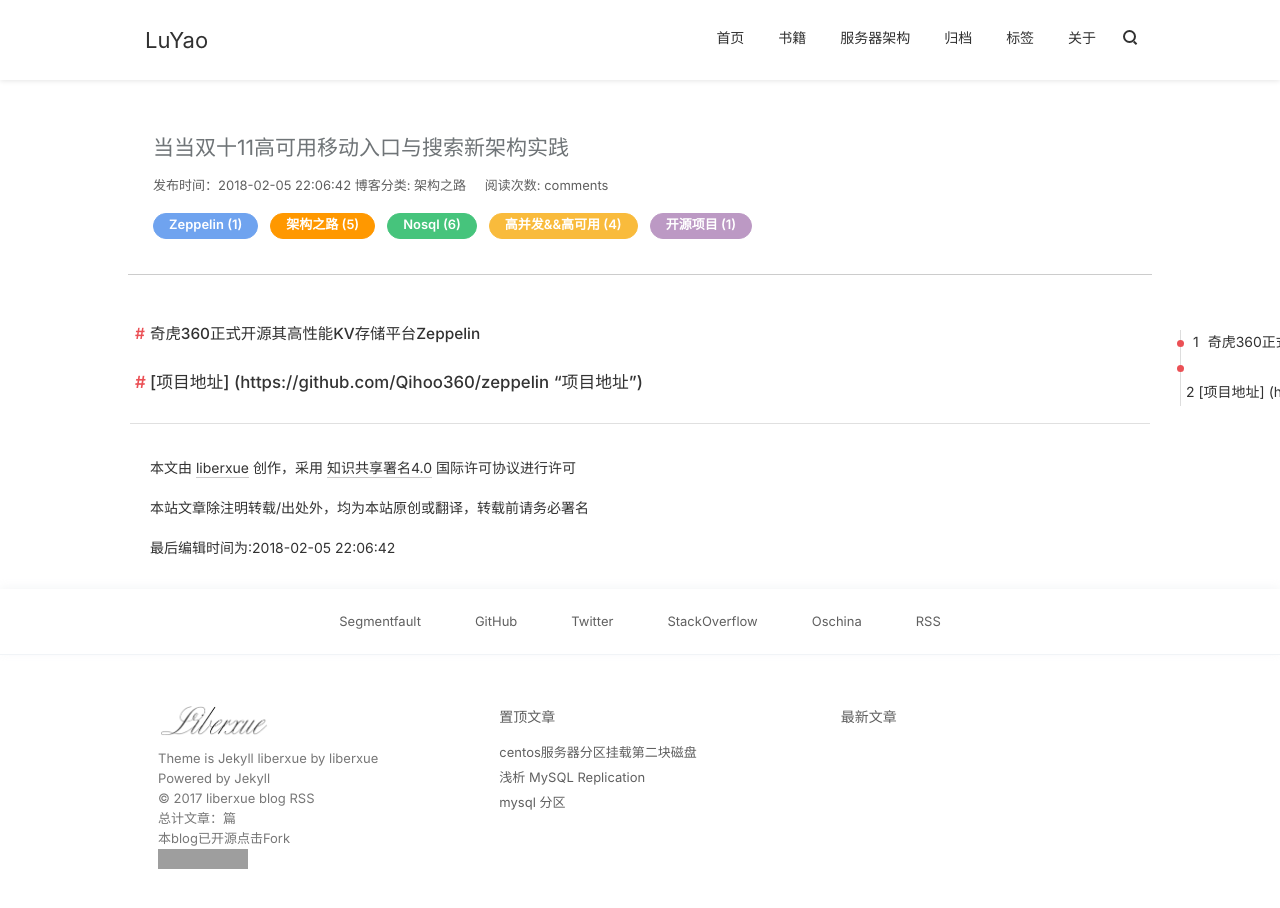
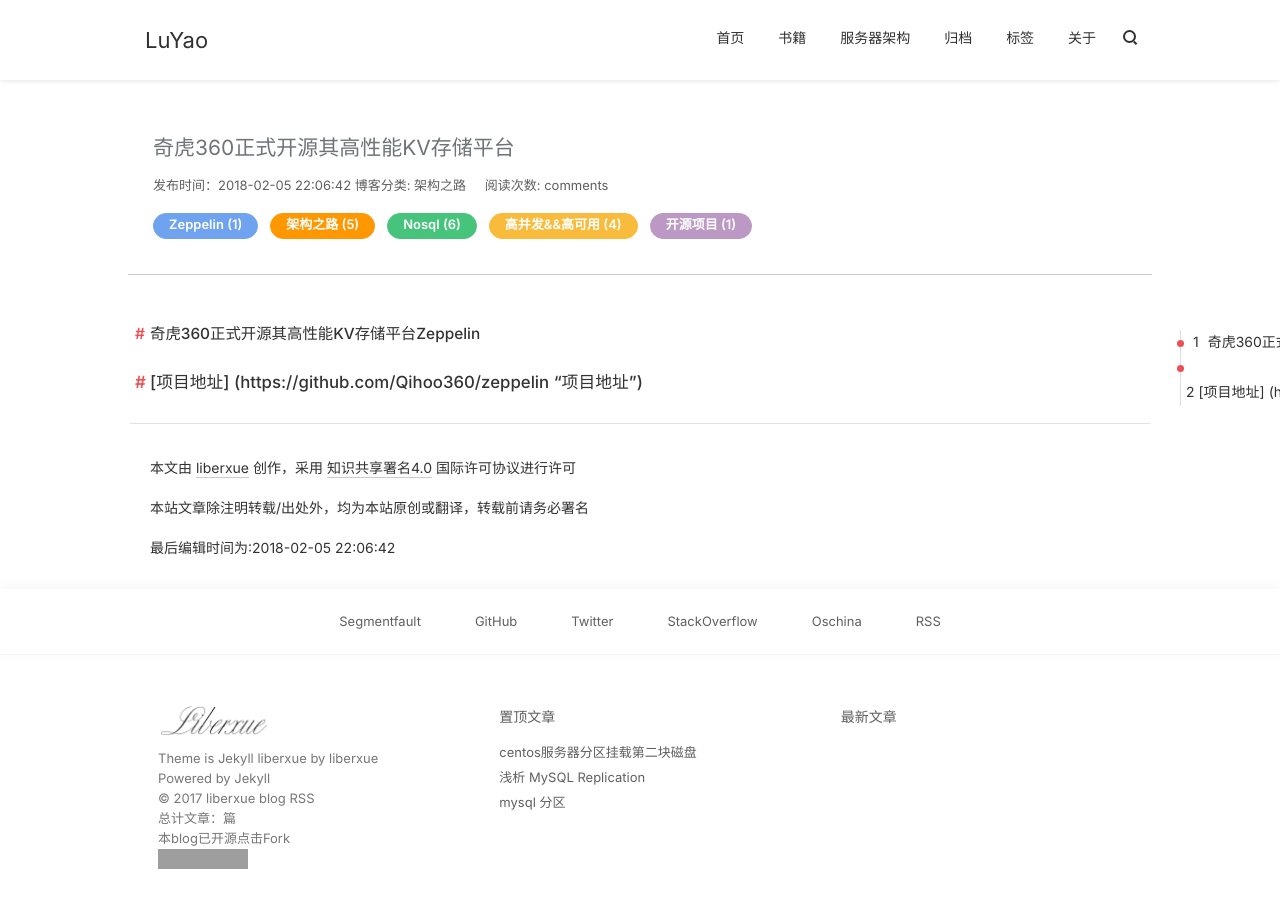
Before and after one commit to Yii18/Yii18.github.io, a Jekyll site: the page built from _posts/服务器架构/2018-02-05-奇虎360正式开源其高性能KV存储平台Zeppelin.md, in a window 1280 px wide and 1005 px high. Shown: the top 908 px of the window. Built offline with Jekyll 4.4.1, drawn with Linux system fonts in a browser that asks for light colours; nearby versions of some CDN libraries; comment, search, counter and statistics services are not loaded; grey boxes are pictures that could not be loaded.

Commit message:
Update 2018-02-05-奇虎360正式开源其高性能KV存储平台Zeppelin.md

```diff
--- a/_posts/服务器架构/2018-02-05-奇虎360正式开源其高性能KV存储平台Zeppelin.md
+++ b/_posts/服务器架构/2018-02-05-奇虎360正式开源其高性能KV存储平台Zeppelin.md
@@ -2,7 +2,7 @@
 layout: blog
 banana: true
 category: 架构之路
-title:  当当双十11高可用移动入口与搜索新架构实践
+title:  奇虎360正式开源其高性能KV存储平台
 date:   2018-02-05 22:06:42
 background-image: https://ss0.bdstatic.com/70cFuHSh_Q1YnxGkpoWK1HF6hhy/it/u=3103661159,3779770701&fm=27&gp=0.jpg
 tags:
```
